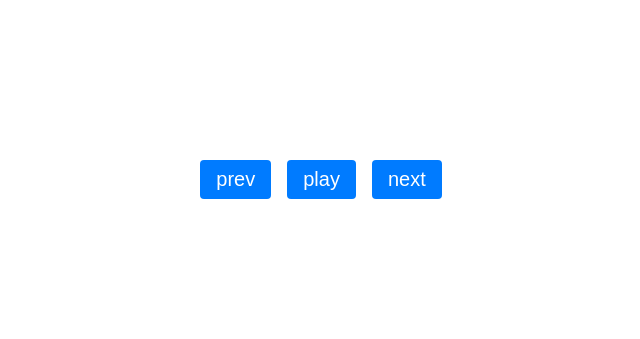
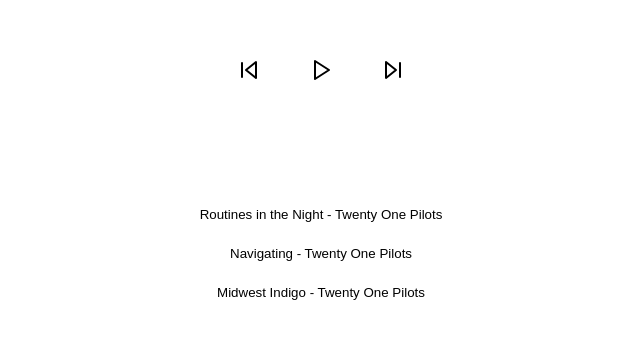
Before and after one commit to muhammad-sadeed/music-player-svelte, a Svelte app: page / in a window 1280 px wide. Shown: the part 279-618 px from the top of the page, without its empty margins (319-959 px from the left). Built offline with nearby package versions, Linux system fonts and the light colour scheme.

Commit message:
replaced button text with icons and made a playlist section

```diff
--- a/package.json
+++ b/package.json
@@ -12,5 +12,8 @@
     "@sveltejs/vite-plugin-svelte": "^6.0.0",
     "svelte": "^5.35.5",
     "vite": "^7.0.4"
+  },
+  "dependencies": {
+    "@lucide/svelte": "^0.525.0"
   }
 }
--- a/src/App.svelte
+++ b/src/App.svelte
@@ -1,4 +1,5 @@
 <script>
+  import { Play, Pause, SkipBack, SkipForward } from '@lucide/svelte';
   const playlist = [
 		{
 			artist: 'Twenty One Pilots',
@@ -54,15 +55,36 @@
   <h2>{playlist[trackIndex].artist}</h2>
   <section>
     <button onclick={prevTrack}>
-      prev
+      <SkipBack/>
     </button>
     <button onclick= {playTrack}>
-      {isPlaying ? 'pause' : 'play'}
+      {#if isPlaying}
+        <Pause/>
+      {:else}
+        <Play/>
+      {/if}
     </button>
     <button onclick={nextTrack}>
-      next
+      <SkipForward/>
     </button>
   </section>
+  <div class="playlist">
+    <h3>Playlist</h3>
+    <div class="tracks">
+      {#each playlist as track, index}
+        <button class={index === trackIndex ? 'active' : ''} onclick={() => {
+          trackIndex = index;
+          audioFile.src = track.audio;
+          if (isPlaying) {
+            audioFile.play();
+          }
+        }}>
+          {track.name} - {track.artist}
+      </button>
+      {/each}
+    </div>
+
+  </div>
 </main>
 
 <style>
@@ -87,11 +109,22 @@
 
   button {
     padding: 0.5rem 1rem;
-    background-color: #007bff;
-    color: white;
+    background-color: transparent;
     border: none;
-    border-radius: 0.25rem;
     cursor: pointer;
-    font-size: 1.25rem;
+  }
+
+  .playlist {
+    display: flex;
+    flex-direction: column;
+    align-items: center;
+    gap: 0.5rem;
+    margin-top: 2rem;
+  }
+
+  .tracks {
+    display: flex;
+    flex-direction: column;
+    gap: 0.5rem;
   }
 </style>
```
Also changed, not shown: 1 other file (tests, documents, lock files or other folders).
